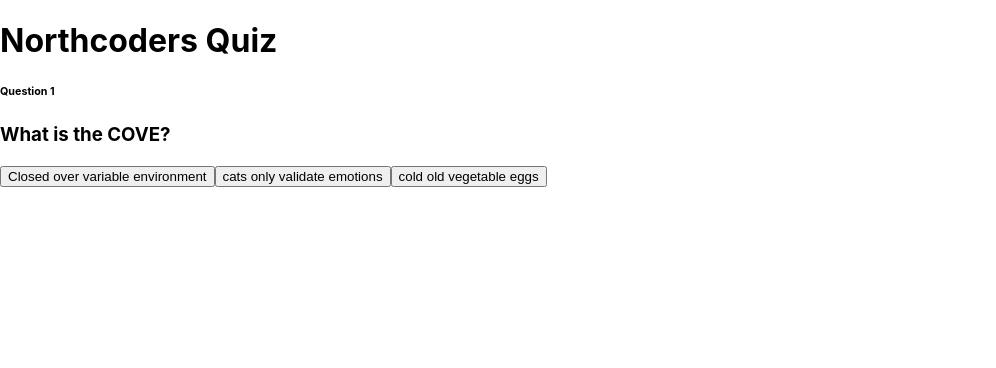
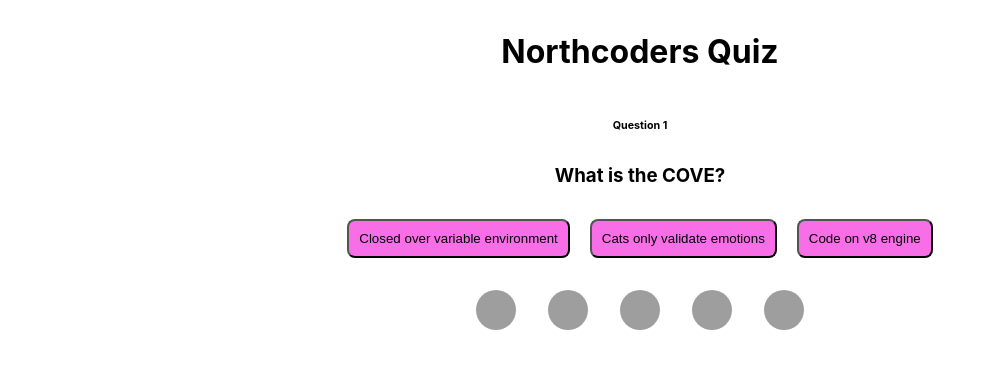
Before and after one commit to Hy-M/fe-tiny-react-app-quiz, a React (Create React App) app: page / in a window 1280 px wide. Shown: the top 368 px of the page, without its empty margins (0-996 px from the left). Built offline with nearby package versions, Linux system fonts and the light colour scheme; the HTML template or start-up script is replaced by a standard one.

Commit message:
Implementing main quiz functionality

```diff
--- a/src/App.css
+++ b/src/App.css
@@ -1,38 +1,54 @@
-.App {
+* {
+  margin: 0;
+  padding: 0;
+  box-sizing: border-box;
+}
+
+header h1 {
+  text-align: center;
+  margin: 2rem 0 3rem 0;
+}
+
+main {
+  width: 80%;
+  margin: 0 auto;
   text-align: center;
 }
 
-.App-logo {
-  height: 40vmin;
-  pointer-events: none;
+h3, h6 {
+  margin: 2rem 0;
 }
 
-@media (prefers-reduced-motion: no-preference) {
-  .App-logo {
-    animation: App-logo-spin infinite 20s linear;
-  }
+button {
+  padding: 10px;
+  border-radius: 8px;
+  margin: 0 10px;
+  background-color: rgb(248, 110, 230);
 }
 
-.App-header {
-  background-color: #282c34;
-  min-height: 100vh;
-  display: flex;
-  flex-direction: column;
-  align-items: center;
-  justify-content: center;
-  font-size: calc(10px + 2vmin);
-  color: white;
+.circle {
+  display: inline-block;
+  width: 40px;
+  height: 40px;
+  background-color: rgb(158, 158, 158);
+  border-radius: 50%;
+  margin: 2rem 1rem;
 }
 
-.App-link {
-  color: #61dafb;
+.green {
+  background-color: green;
+  display: inline-block;
+  width: 40px;
+  height: 40px;
+  border-radius: 50%;
+  margin: 2rem 1rem;
 }
 
-@keyframes App-logo-spin {
-  from {
-    transform: rotate(0deg);
-  }
-  to {
-    transform: rotate(360deg);
-  }
+.red {
+  background-color: red;
+  display: inline-block;
+  width: 40px;
+  height: 40px;
+  border-radius: 50%;
+  margin: 2rem 1rem;
 }
--- a/src/App.js
+++ b/src/App.js
@@ -7,10 +7,10 @@
   render() {
     return (
       <div>
-        <Title/>
-          <section>
+        <Title />
+          <main>
             <Quiz />
-          </section>
+          </main>
         </div>
     );
   }
--- a/src/components/Answers.jsx
+++ b/src/components/Answers.jsx
@@ -1,8 +1,7 @@
 import React from 'react';
 
 const Answers = (props) => {
-    console.log(props);
-    const { quiz, questionNumber } = props;
+    const { quiz, questionNumber, handleClick } = props;
 
     const randomIndex = Math.floor(Math.random() * 3);
 
@@ -22,9 +21,9 @@
 
     return (
         <div>
-            <button>{Object.keys(quiz[questionNumber].answers[randomIndex])[0]}</button>
-            <button>{Object.keys(quiz[questionNumber].answers[index2])[0]}</button>
-            <button>{Object.keys(quiz[questionNumber].answers[index3])[0]}</button>
+            <button id={questionNumber} onClick={handleClick}>{Object.keys(quiz[questionNumber].answers[randomIndex])[0]}</button>
+            <button id={questionNumber} onClick={handleClick}>{Object.keys(quiz[questionNumber].answers[index2])[0]}</button>
+            <button id={questionNumber} onClick={handleClick}>{Object.keys(quiz[questionNumber].answers[index3])[0]}</button>
         </div>
     );
 };
--- a/src/components/Quiz.jsx
+++ b/src/components/Quiz.jsx
@@ -3,18 +3,98 @@
 
 class Quiz extends Component {
     state = {
-        quiz: [{question: 'What is the COVE?', answers: [{'cold old vegetable eggs': false}, {'cats only validate emotions': false}, {'Closed over variable environment': true}], isCorrect: false}],
+        quiz: [
+            {question: 'What is the COVE?',
+            answers: [
+                {'Code on v8 engine': false},
+                {'Cats only validate emotions': false},
+                {'Closed over variable environment': true}
+            ]
+            },
+            {question: 'Which of these is a real programming language?',
+            answers: [
+                {'LOLCode': true},
+                {'LollyGag': false},
+                {'Ratoon': false}
+            ]
+            },
+            {question: 'Is Chris tarrant alive',
+            answers: [
+                {'Yes': true},
+                {'Probably not': false},
+                {'Maybe': false}
+            ]
+            },
+            {question: 'How tall is Liam',
+            answers: [
+                {'Tall': true},
+                {'Really tall': false},
+                {'Quite tall': false}
+            ]
+            },
+            {question: 'HOw tall is Dave',
+            answers: [
+                {'Really tall': true},
+                {'Tall': false},
+                {'Quite tall': false}
+            ]
+            }
+        ],
+        results: [],
         questionNumber: 0
     }
 
+    handleClick = (clickEvent) => {
+        let currentQuestion = clickEvent.target.id; // which question is being asked
+        let answers = this.state.quiz[currentQuestion].answers; // get the answers for that specific q
+        let usersAnswer = clickEvent.target.textContent; // button the user clicked for their answer
+
+        answers.forEach((obj) => {
+            if (usersAnswer in obj) {
+                if (obj[usersAnswer] === true) {
+                    this.setState(currentState => {
+                        let newQuestionNum;
+                        if (currentState.questionNumber !== 4) {
+                            newQuestionNum = currentState.questionNumber + 1;
+                        } else {
+                            newQuestionNum = currentState.questionNumber;
+                        }
+                        return {results: [...currentState.results, 'green'], questionNumber: newQuestionNum}
+                    }, () => {
+                        console.log(this.state);
+
+                    })
+                } else {
+                    this.setState(currentState => {
+                        let newQuestionNum;
+                        if (currentState.questionNumber !== 4) {
+                            newQuestionNum = currentState.questionNumber + 1;
+                        }else {
+                            newQuestionNum = currentState.questionNumber;
+                        }
+                        return {results: [...currentState.results, 'red'],  questionNumber: newQuestionNum}
+                    })
+                }
+            }
+        })
+    }
+
     render() {
-        const { questionNumber, quiz } = this.state;
+        const { questionNumber, quiz , results} = this.state;
+
         return (
             <div>
                 <h6>Question {questionNumber + 1}</h6>
                 <h3>{quiz[questionNumber].question}</h3>
-                <Answers quiz={quiz} questionNumber={questionNumber}/>
-            </div>
+                <Answers quiz={quiz} questionNumber={questionNumber} handleClick={this.handleClick}/>
+             <section>
+                <div className={results[0] ? results[0] : "circle"} id={questionNumber}></div>
+                <div className={results[1] ? results[1] : "circle"} id={questionNumber}></div>
+                <div className={results[2] ? results[2] : "circle"} id={questionNumber}></div>
+                <div className={results[3] ? results[3] : "circle"} id={questionNumber}></div>
+                <div className={results[4] ? results[4] : "circle"} id={questionNumber}></div>
+           </section>
+           </div>
         );
     }
 }
```
